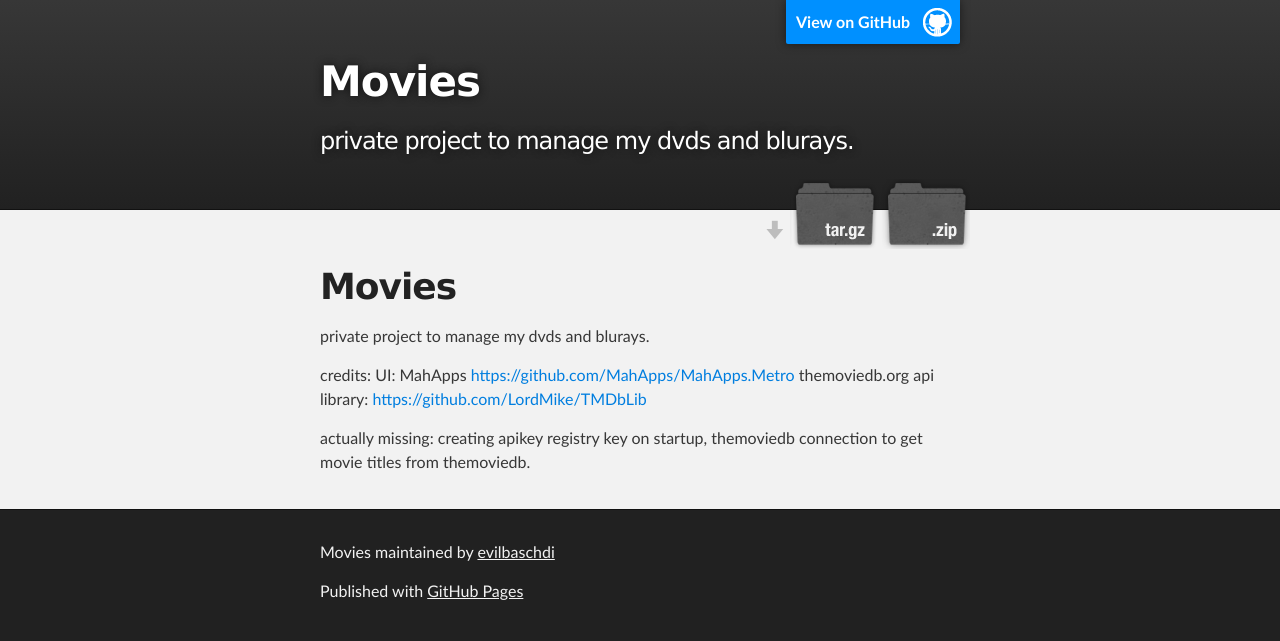
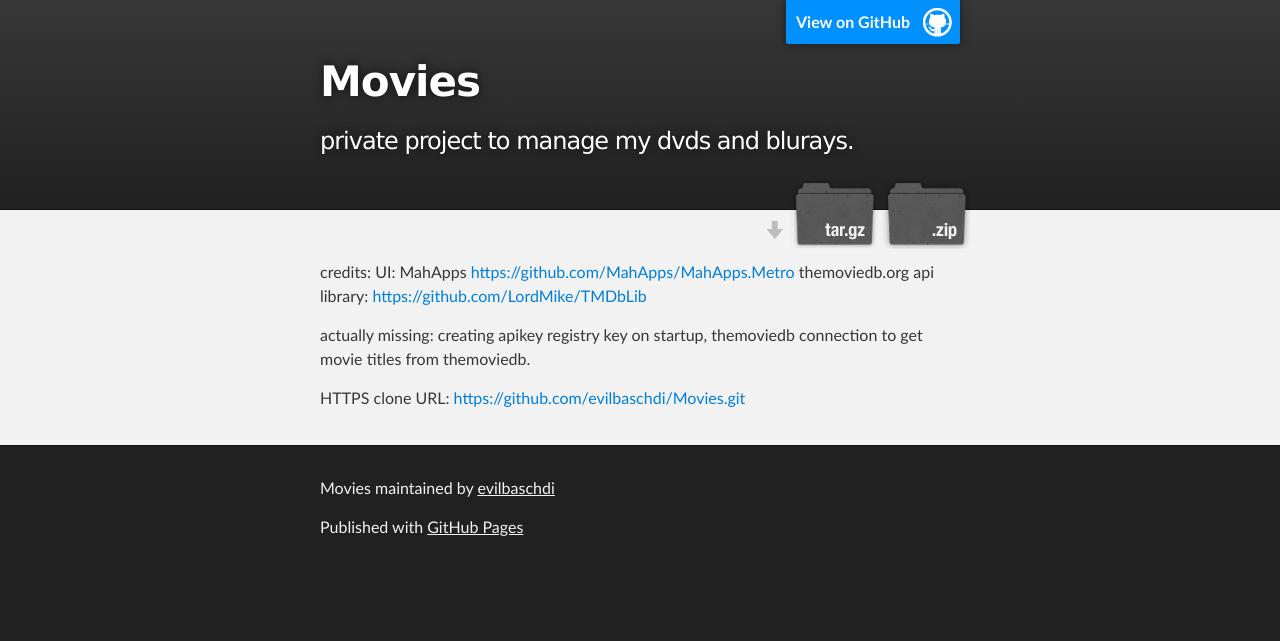
Before and after one commit to evilbaschdi/Movies, a plain HTML site: page index.html in a window 1280 px wide. Drawn offline with Linux system fonts and the light colour scheme.

Commit message:
Create gh-pages branch via GitHub

```diff
--- a/index.html
+++ b/index.html
@@ -31,16 +31,14 @@
     <!-- MAIN CONTENT -->
     <div id="main_content_wrap" class="outer">
       <section id="main_content" class="inner">
-        <h1>
-<a id="movies" class="anchor" href="#movies" aria-hidden="true"><span class="octicon octicon-link"></span></a>Movies</h1>
-
-<p>private project to manage my dvds and blurays.</p>
-
-<p>credits:
+        <p>credits:
 UI: MahApps <a href="https://github.com/MahApps/MahApps.Metro">https://github.com/MahApps/MahApps.Metro</a>
 themoviedb.org api library: <a href="https://github.com/LordMike/TMDbLib">https://github.com/LordMike/TMDbLib</a></p>
 
 <p>actually missing: creating apikey registry key on startup, themoviedb connection to get movie titles from themoviedb.</p>
+
+<p>HTTPS clone URL:
+<a href="https://github.com/evilbaschdi/Movies.git">https://github.com/evilbaschdi/Movies.git</a></p>
       </section>
     </div>
 
--- a/params.json
+++ b/params.json
@@ -1 +1 @@
-{"name":"Movies","tagline":"private project to manage my dvds and blurays.","body":"Movies\r\n======\r\nprivate project to manage my dvds and blurays.\r\n\r\ncredits:\r\nUI: MahApps https://github.com/MahApps/MahApps.Metro\r\nthemoviedb.org api library: https://github.com/LordMike/TMDbLib\r\n\r\nactually missing: creating apikey registry key on startup, themoviedb connection to get movie titles from themoviedb.\r\n","google":"","note":"Don't delete this file! It's used internally to help with page regeneration."}
+{"name":"Movies","tagline":"private project to manage my dvds and blurays.","body":"credits:\r\nUI: MahApps https://github.com/MahApps/MahApps.Metro\r\nthemoviedb.org api library: https://github.com/LordMike/TMDbLib\r\n\r\nactually missing: creating apikey registry key on startup, themoviedb connection to get movie titles from themoviedb.\r\n\r\nHTTPS clone URL:\r\nhttps://github.com/evilbaschdi/Movies.git","google":"","note":"Don't delete this file! It's used internally to help with page regeneration."}
```
